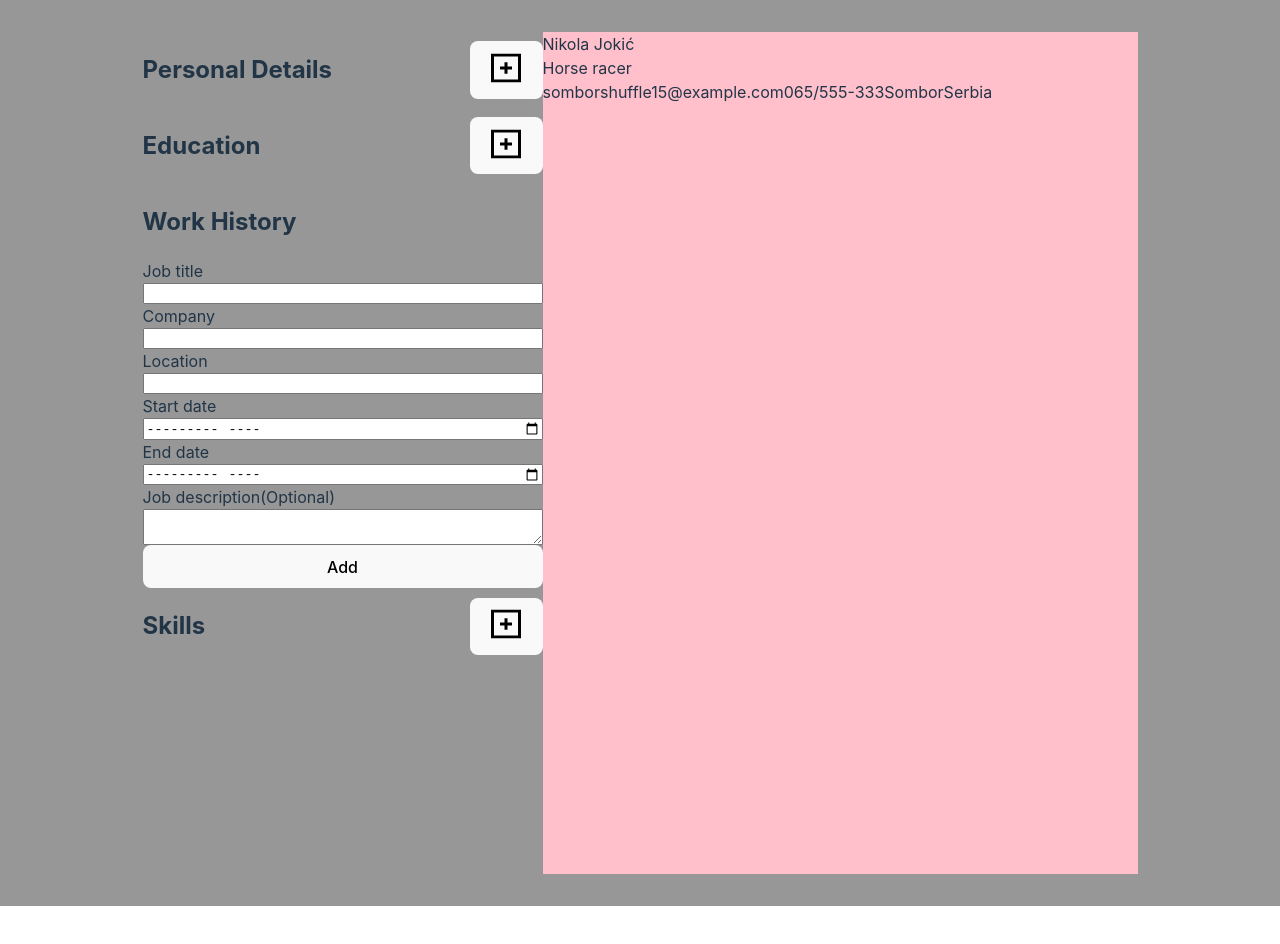
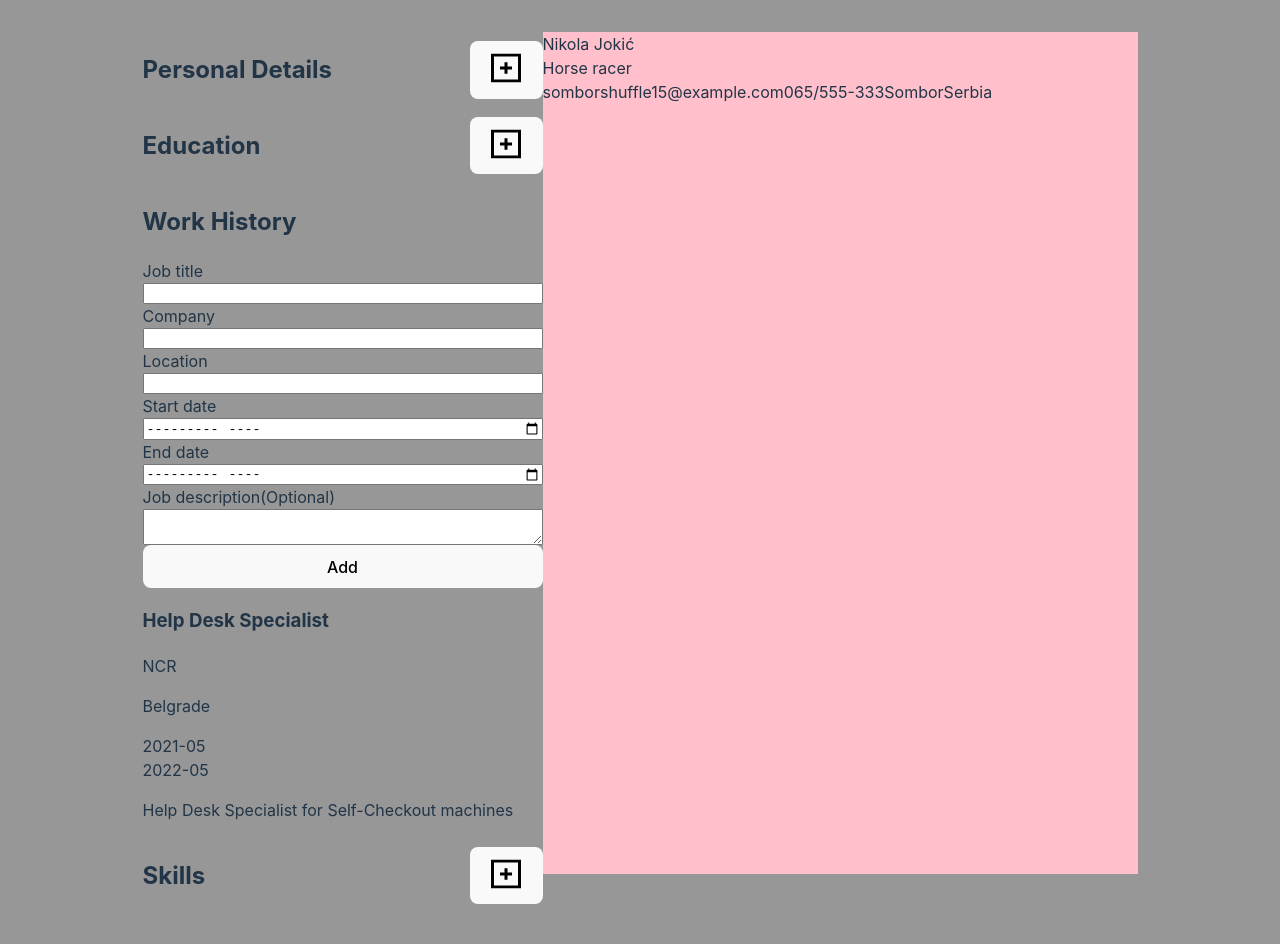
Before and after one commit to Dimitrije108/CV-Application, a React (Vite) app: page / in a window 1280 px wide. Both pictures are taken after a click on the button 506 px from the left and 536 px from the top of the page. Before the commit the page ends 906 px from the top, so only its background shows below. Built offline with nearby package versions, Linux system fonts and the light colour scheme.

Commit message:
feat: add work history input selection and list state for tracking and displaying all added work history instances

```diff
--- a/src/App.jsx
+++ b/src/App.jsx
@@ -5,6 +5,7 @@ import PersonalDetails from './components/PersonalDetails'
 import Education from './components/Education'
 import EducationList from './components/EducationList'
 import WorkHistory from './components/WorkHistory'
+import WorkHistoryList from './components/WorkHistoryList'
 import Skills from './components/Skills'
 import CVDisplay from './components/CVDisplay'
 
@@ -12,6 +13,8 @@ import {
   initPersonalDetails,
   initEducation,
   initEducationList,
+  initWorkHistory,
+  initWorkHistoryList,
 } from './components/initData'
 
 export default function App() {
@@ -20,6 +23,8 @@ export default function App() {
   const [personalDetails, setPersonalDetails] = useState(initPersonalDetails);
   const [education, setEducation] = useState(initEducation);
   const [educationList, setEducationList] = useState(initEducationList);
+  const [workHistory, setWorkHistory] = useState(initWorkHistory);
+  const [workHistoryList, setWorkHistoryList] = useState(initWorkHistoryList);
 
   function handlePersonalDetails(e, name) {
     setPersonalDetails({
@@ -41,6 +46,23 @@ export default function App() {
       ...educationList,
       education,
     ])
+    setEducation(initEducation)
+  }
+
+  function handleWorkHistory(e, name) {
+    setWorkHistory({
+      ...workHistory,
+      [name]: e.target.value,
+    })
+  }
+  // Add ID's so that items can be deleted from the list
+  // Also: reset education state back to "" after submitting it to the list
+  function handleWorkHistoryList() {
+    setWorkHistoryList([
+      ...workHistoryList,
+      workHistory,
+    ])
+    setWorkHistory(initWorkHistory)
   }
 
   return (
@@ -78,7 +100,14 @@ export default function App() {
           isActive={activeInputSection === 2}
           onShow={() => setActiveInputSection(2)}
         >
-          <WorkHistory/>
+          <WorkHistory
+            data={workHistory}
+            handleChange={handleWorkHistory}
+            handleSubmit={handleWorkHistoryList}
+          />
+          <WorkHistoryList
+            data={workHistoryList}
+          />
         </InputSection>
         <InputSection
           className="skills"
--- a/src/components/Education.jsx
+++ b/src/components/Education.jsx
@@ -23,15 +23,15 @@ export default function Education({ data, handleChange, handleSubmit }) {
 			/>
 			<Input
 				label={"Start date"}
+				type={"month"}
 				name={"startDate"}
-				type={"month"}
 				data={data.startDate}
 				handleChange={handleChange}
 			/>
 			<Input
 				label={"End date"}
+				type={"month"}
 				name={"endDate"}
-				type={"month"}
 				data={data.endDate}
 				handleChange={handleChange}
 			/>
--- a/src/components/WorkHistory.jsx
+++ b/src/components/WorkHistory.jsx
@@ -1,32 +1,52 @@
 import { Input } from './utils'
 
-export default function WorkHistory() {
+export default function WorkHistory({ data, handleChange, handleSubmit }) {
 	return (
 		<div className="input-cont">
 			<Input
 				label={"Job title"}
+				name={"jobTitle"}
+				data={data.jobTitle}
+				handleChange={handleChange}
 			/>
 			<Input
 				label={"Company"}
+				name={"company"}
+				data={data.company}
+				handleChange={handleChange}
 			/>
 			<Input
 				label={"Location"}
+				name={"location"}
+				data={data.location}
+				handleChange={handleChange}
 			/>
 			<Input
 				label={"Start date"}
 				type={"month"}
+				name={"startDate"}
+				data={data.startDate}
+				handleChange={handleChange}
 			/>
 			<Input
 				label={"End date"}
 				type={"month"}
+				name={"endDate"}
+				data={data.endDate}
+				handleChange={handleChange}
 			/>
 			<label>
 				{"Job description(Optional)"}
 			</label>
-			<textarea />
+			<textarea
+				name={"jobDescription"}
+				data={data.jobDescription}
+				handleChange={handleChange}
+			/>
 			<button
 				className="add-work-btn"
 				type="submit"
+				onClick={handleSubmit}
 			>
 				Add
 			</button>
--- /dev/null
+++ b/src/components/WorkHistoryList.jsx
@@ -0,0 +1,18 @@
+export default function WorkHistoryList({ data }) {
+	return (
+		<>
+			{data.map((obj) => (
+				<div>
+					<h3>{obj.jobTitle}</h3>
+					<p>{obj.company}</p>
+					<p>{obj.location}</p>
+					<div className="education-dates-cont">
+						<div>{obj.startDate}</div>
+						<div>{obj.endDate}</div>
+					</div>
+					<p>{obj.jobDescription}</p>
+				</div>
+			))}
+		</>
+	)
+}
--- a/src/components/initData.jsx
+++ b/src/components/initData.jsx
@@ -22,7 +22,27 @@ export const initEducationList = [
 		degree: "B.A. Archaeology",
 		school: "Faculty of Philosophy",
 		city: "Belgrade",
-		startDate: "10/2014",
-		endDate: "9/2020",
+		startDate: "2014-10",
+		endDate: "2020-09",
 	},
 ]
+
+export const initWorkHistory = {
+	jobTitle: "",
+	company: "",
+	location: "",
+	startDate: "",
+	endDate: "",
+	jobDescription: "",
+}
+
+export const initWorkHistoryList = [
+	{
+		jobTitle: "Help Desk Specialist",
+		company: "NCR",
+		location: "Belgrade",
+		startDate: "2021-05",
+		endDate: "2022-05",
+		jobDescription: "Help Desk Specialist for Self-Checkout machines",
+	},
+]
```
